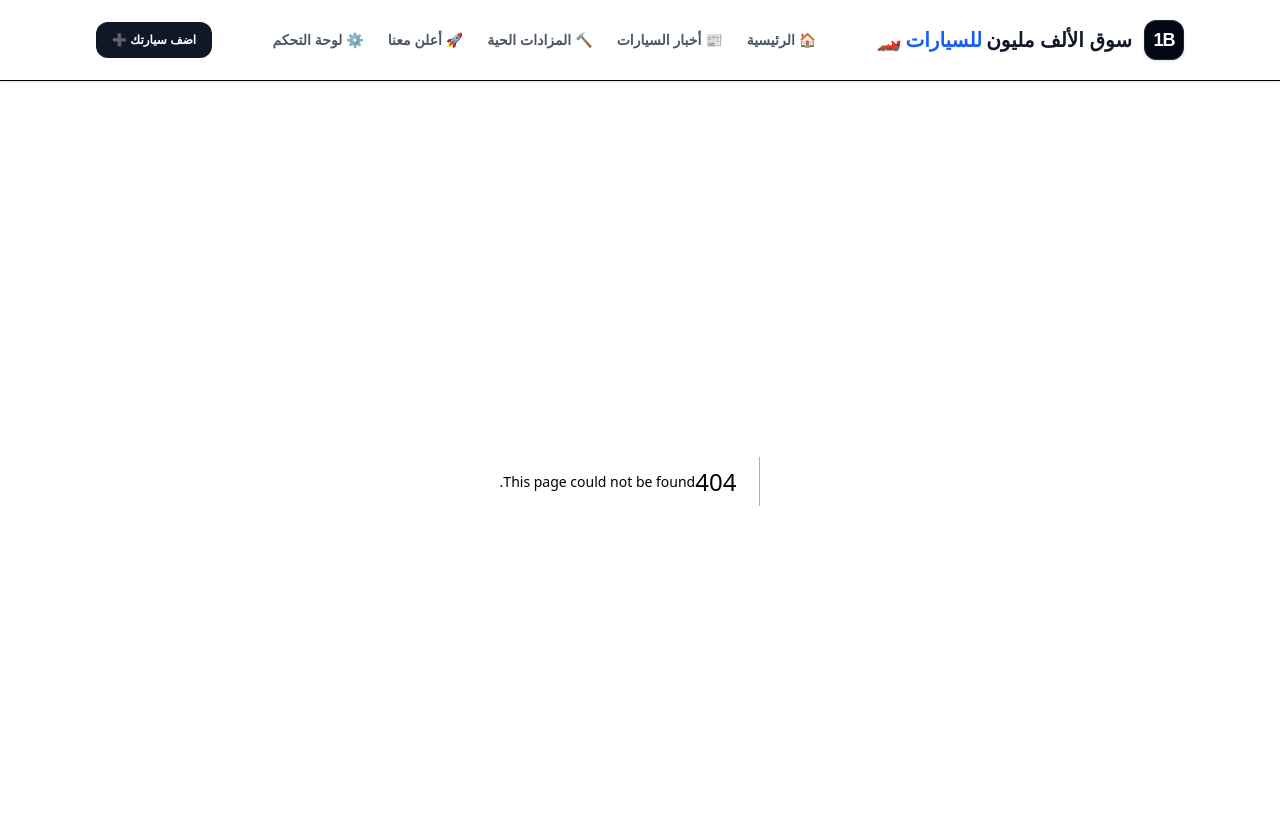
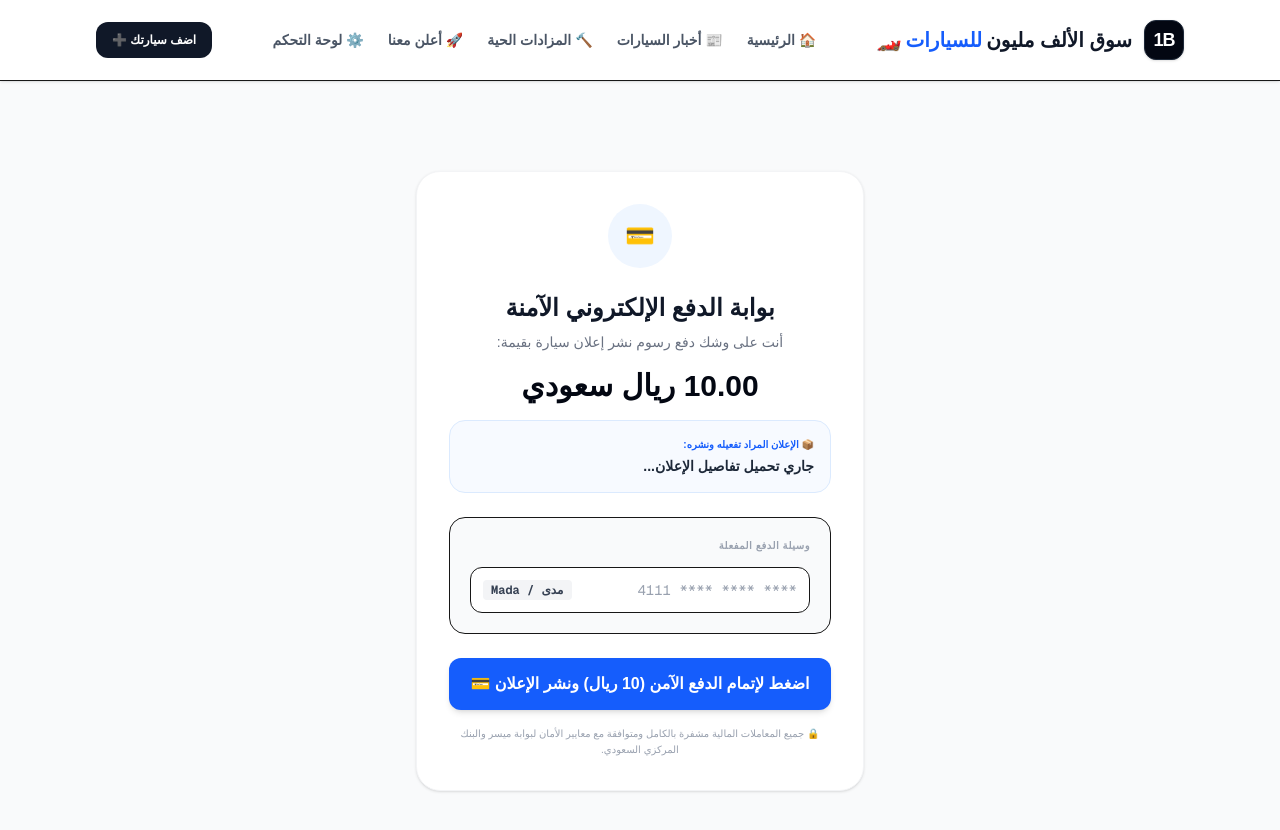
Before and after one commit to abd2020design-cloud/car-market, a Next.js app: page /payment in a window 1280 px wide. Before the commit this address had no page. Shown: the top 830 px of the page. Built offline with nearby package versions, Linux system fonts and the light colour scheme; no server answers.

Commit message:
feat: complete active 10 SAR payment automation with instant supabase status toggle

```diff
--- /dev/null
+++ b/app/payment/page.tsx
@@ -0,0 +1,93 @@
+'use client'
+
+import { useEffect, useState, use } from 'react'
+import { useRouter, useSearchParams } from 'next/navigation'
+import { supabase } from '@/supabaseClient'
+
+export default function PaymentPage({ params }: { params: any }) {
+  const router = useRouter()
+  const searchParams = useSearchParams()
+  const carId = searchParams.get('carId') // جلب رقم السيارة المراد تفعيلها من الرابط
+  const [loading, setLoading] = useState(false)
+  const [carTitle, setCarTitle] = useState('جاري تحميل تفاصيل الإعلان...')
+
+  useEffect(() => {
+    if (!carId) return
+
+    // جلب اسم السيارة للتأكيد المالي أمام العميل قبل الدفع
+    const fetchCarTitle = async () => {
+      const { data } = await supabase.from('cars').select('title').eq('id', carId).single()
+      if (data) setCarTitle(data.title)
+    }
+    fetchCarTitle()
+  }, [carId])
+
+  // دالة تأكيد الدفع الإلكتروني الناجح بقيمة 10 ريال وتفعيل الإعلان حياً
+  const handlePaymentSuccess = async () => {
+    if (!carId) {
+      alert("خطأ: رقم السيارة غير متوفر في رابط الدفع!")
+      return
+    }
+
+    setLoading(true)
+
+    // تحويل حالة السيارة برمجياً من معلق إلى مدفوع/نشط في جدول Supabase فوراً!
+    const { error } = await supabase
+      .from('cars')
+      .update({ is_paid: true })
+      .eq('id', carId)
+
+    setLoading(false)
+
+    if (!error) {
+      alert("✓ نجاح مالي: تم استلام مبلغ 10 ريال بنجاح! إعلان سيارتك نشط وحي الآن في السوق أمام الجميع.")
+      router.push('/') // توجيه المستخدم للصفحة الرئيسية لمشاهدة إعلانه حياً
+    } else {
+      alert("حدث خطأ أثناء تحديث حالة الإعلان بالسيرفر: " + error.message)
+    }
+  }
+
+  return (
+    <main className="min-h-screen bg-gray-50 flex items-center justify-center py-12 px-4 text-right" dir="rtl">
+      <div className="max-w-md w-full bg-white p-8 rounded-3xl shadow-sm border border-gray-100 text-center">
+
+        {/* أيقونة الدفع */}
+        <div className="w-16 h-16 bg-blue-50 text-blue-600 rounded-full flex items-center justify-center mx-auto mb-6 text-2xl font-bold">
+          💳
+        </div>
+
+        <h1 className="text-2xl font-black text-gray-900 mb-2">بوابة الدفع الإلكتروني الآمنة</h1>
+        <p className="text-gray-500 text-sm mb-1">أنت على وشك دفع رسوم نشر إعلان سيارة بقيمة:</p>
+        <div className="text-3xl font-black text-gray-950 my-4">10.00 ريال سعودي</div>
+
+        {/* كرت تأكيد بيانات السيارة المرفوعة */}
+        <div className="border border-blue-100 rounded-2xl p-4 bg-blue-50/50 mb-6 text-right">
+          <span className="text-[10px] text-blue-600 font-bold block mb-1">📦 الإعلان المراد تفعيله ونشره:</span>
+          <span className="text-sm font-bold text-gray-800 line-clamp-1">{carTitle}</span>
+        </div>
+
+        {/* نموذج محاكاة مدى وفيزا و Apple Pay للزوار */}
+        <div className="border border-gray-150 rounded-2xl p-5 bg-gray-50 mb-6 text-right space-y-3.5">
+          <div className="text-[10px] font-bold text-gray-400 uppercase tracking-wider">وسيلة الدفع المفعلة</div>
+          <div className="bg-white p-3 rounded-xl border border-gray-250 text-left font-mono text-sm flex justify-between items-center">
+            <span className="text-gray-400">**** **** **** 4111</span>
+            <span className="font-bold text-xs bg-gray-100 px-2 py-0.5 rounded text-gray-700">مدى / Mada</span>
+          </div>
+        </div>
+
+        {/* زر التفعيل التلقائي */}
+        <button
+          onClick={handlePaymentSuccess}
+          disabled={loading}
+          className="w-full bg-blue-600 text-white font-bold py-3.5 rounded-xl hover:bg-blue-700 transition disabled:bg-gray-400 shadow-md"
+        >
+          {loading ? 'جاري تأكيد الدفع وتفعيل الإعلان بالسيرفر...' : 'اضغط لإتمام الدفع الآمن (10 ريال) ونشر الإعلان 💳'}
+        </button>
+
+        <p className="text-gray-400 text-[10px] mt-4 leading-relaxed">
+          🔒 جميع المعاملات المالية مشفرة بالكامل ومتوافقة مع معايير الأمان لبوابة ميسر والبنك المركزي السعودي.
+        </p>
+      </div>
+    </main>
+  )
+}
```
